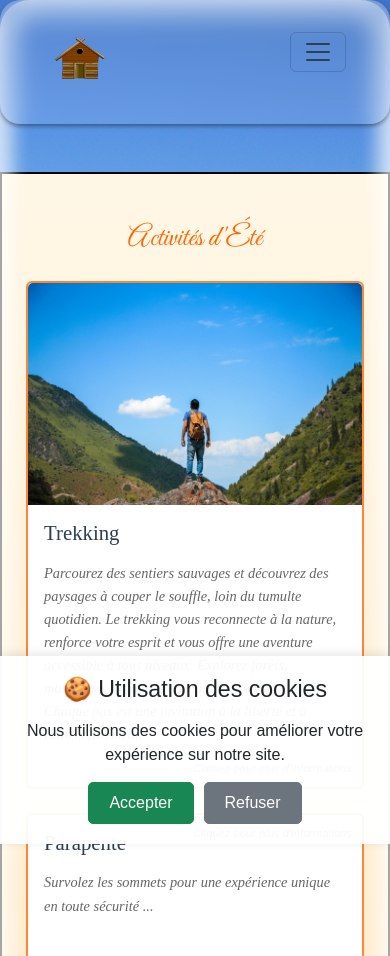
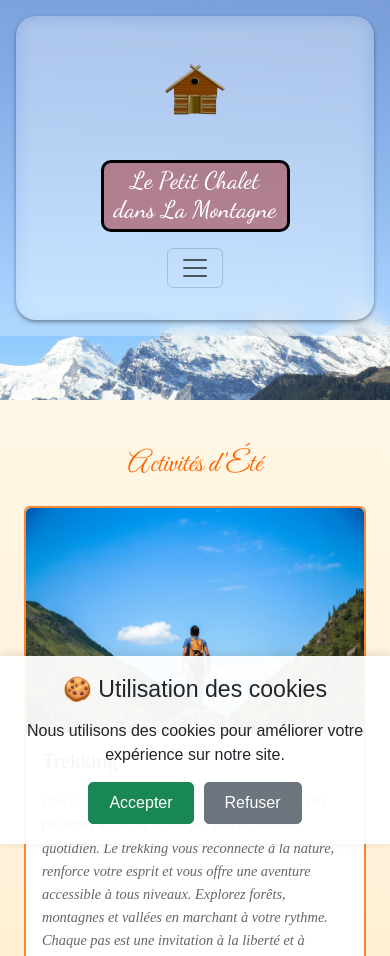
Before and after one commit to TurtleLearning/Projet, a PHP site: page /activites.html in a window 390 px wide. Shown: the top 956 px of the page. Run offline with PHP 8.4, Linux system fonts and the light colour scheme.

Commit message:
style divers

```diff
--- a/activites.html
+++ b/activites.html
@@ -1,6 +1,7 @@
 <!DOCTYPE html>
 <html lang="fr">
 <head>
+
     <meta charset="UTF-8">
     <meta name="viewport" content="width=device-width, initial-scale=1.0">
     <title>Activités - Le Petit Chalet dans La Montagne</title>
@@ -9,39 +10,51 @@
     <link rel="stylesheet" href="style.css">
     <link rel="stylesheet" href="https://cdnjs.cloudflare.com/ajax/libs/font-awesome/6.0.0-beta3/css/all.min.css">
     <link href="https://fonts.googleapis.com/css2?family=Great+Vibes&display=swap" rel="stylesheet">
+    <link rel="icon" type="image/x-icon" href="/Images/favicon.png">
+
 </head>
+
 <body>
-    <nav class="navbar navbar-expand-lg navbar-light bg-light sticky-top">
+
+    <header class="header-container">
+        <nav class="navbar navbar-expand-lg navbar-light">
             <div class="container-fluid">
-            <a class="navbar-brand" href="index.html">
-                <img src="Images/cabin-logo.png" alt="Le Petit Chalet" height="50">
+                <!-- Logo et titre groupés -->
+                <div class="brand-group">
+                    <a class="navbar-brand p-0 m-0" href="index.html">
+                        <img src="Images/cabin-logo.png" alt="Logo" height="60">
                     </a>
+                    <h1 class="main-title">Le Petit Chalet dans La Montagne</h1>
+                </div>
 
+                <!-- Menu burger pour mobile -->
                 <button class="navbar-toggler" type="button" data-bs-toggle="collapse" data-bs-target="#navbarNav">
                     <span class="navbar-toggler-icon"></span>
                 </button>
 
-            <div class="collapse navbar-collapse justify-content-center" id="navbarNav">
+                <!-- Menu de navigation -->
+                <div class="collapse navbar-collapse justify-content-end" style="gap:2em" id="navbarNav">
                     <ul class="navbar-nav">
                         <li class="nav-item">
-                        <a class="nav-link" href="index.html">
-                            <i class="bi bi-house-door"></i> Accueil
-                        </a>
+                            <a class="nav-link" href="index.html">Accueil</a>
                         </li>
                         <li class="nav-item">
-                        <a class="nav-link px-4" href="#summer">
-                            <i class="bi bi-sun"></i> Été
-                        </a>
+                            <a class="nav-link" href="#summer">Été</a>
                         </li>
                         <li class="nav-item">
-                        <a class="nav-link px-4" href="#winter">
-                            <i class="bi bi-snow"></i> Hiver
-                        </a>
+                            <a class="nav-link" href="#winter">Hiver</a>
+                        </li>
+                        <li class="nav-item">
+                            <a class="nav-link" href="reservation.html">Réserver un séjour</a>
+                        </li>
+                        <li class="nav-item">
+                            <a class="nav-link" href="contact.html">Nous Contacter</a>
                         </li>
                     </ul>
                 </div>
             </div>
         </nav>
+    </header>
 
     <!-- Section Été -->
     <section id="summer" class="summer-activities py-5">
@@ -287,14 +300,29 @@
         </div>
     </div>
 
+    <!-- Ajout du bouton "Retour en haut" avant le footer -->
+    <button id="back-to-top" class="back-to-top-btn" aria-label="Retour en haut de la page">
+        <i class="fas fa-arrow-up"></i>
+    </button>
+
+    <!-- Modification de la structure des modales pour ajouter un overlay -->
+    <div id="modalOverlay" class="modal-overlay"></div>
+    <div id="modalContainer" class="modal-card">
+        <div class="modal-header">
+            <h2 id="modalTitle"></h2>
+            <button class="close-button" aria-label="Fermer">×</button>
+        </div>
+        <div id="modalContent" class="modal-content"></div>
+    </div>
+
     <!-- Footer -->
     <footer class="footer">
         <div class="footer-grid">
             <!-- Colonne gauche -->
             <div class="footer-links">
-                <a href="#" class="footer-link" onclick="openModal('cgv')">Conditions générales de vente</a>
-                <a href="#" class="footer-link" onclick="openModal('privacy')">Politique de confidentialité</a>
-                <a href="#" class="footer-link" onclick="openModal('cookies')">Gestion des cookies</a>
+                <a href="#" class="footer-link" onclick="event.preventDefault(); openModal('cgv')">Conditions générales de vente</a> <!-- Afin de prévenir un retour en haut de la page -->
+                <a href="#" class="footer-link" onclick="event.preventDefault(); openModal('privacy')">Politique de confidentialité</a>
+                <a href="#" class="footer-link" onclick="event.preventDefault(); openModal('cookies')">Gestion des cookies</a>
             </div>
 
             <!-- Colonne droite -->
@@ -320,6 +348,7 @@
             </div>
         </div>
     </footer>
+
     <script src="https://cdn.jsdelivr.net/npm/bootstrap@5.3.0/dist/js/bootstrap.bundle.min.js"></script>
     <script src="modalFooter.js"></script>
     <script src="cookieConsent.js"></script>
@@ -339,35 +368,7 @@
             </div>
         </div>
     </div>
-    <!-- Ajout des attributs ARIA -->
-    <button aria-label="Fermer" class="close-button">×</button>
-    <script src="https://cdn.jsdelivr.net/npm/bootstrap@5.3.0/dist/js/bootstrap.bundle.min.js"></script>
-    <script src="modalFooter.js"></script>
-    <script src="cookieConsent.js"></script>
-    <style>
-        footer a:hover {
-            transform: scale(1.1); /* Agrandissement de 10% au survol */
-        }
-    </style>
 
-    <script src="https://cdn.jsdelivr.net/npm/bootstrap@5.3.0/dist/js/bootstrap.bundle.min.js"></script>
-    <script>
-        // Script optimisé pour les modales
-        document.addEventListener('DOMContentLoaded', function() {
-            var modals = document.querySelectorAll('.modal');
-            modals.forEach(function(modal) {
-                new bootstrap.Modal(modal);
-            });
+</body>
 
-            document.querySelectorAll('a[href^="#"]').forEach(anchor => {
-                anchor.addEventListener('click', function (e) {
-                    e.preventDefault();
-                    document.querySelector(this.getAttribute('href')).scrollIntoView({
-                        behavior: 'smooth'
-                    });
-                });
-            });
-        });
-    </script>
-</body>
 </html>
--- a/style.css
+++ b/style.css
@@ -1,3 +1,7 @@
+@import url('https://fonts.googleapis.com/css2?family=EB+Garamond&display=swap'); /* Police des nav-item */
+@import url('https://fonts.googleapis.com/css2?family=Dancing+Script:wght@500&display=swap'); /* Police du titre*/
+@import url('https://fonts.googleapis.com/css2?family=Lato:wght@300;400&display=swap'); /* Police du footer*/
+
 /*RESET COMPLET */
 
 /* Modern CSS Reset */
@@ -213,15 +217,15 @@ ul ul {
     padding: 2em 2em;
 }
 
+.nav-item {
+    font-family: 'EB Garamond', serif;
+}
+
 .navbar-nav {
     background-color: rgba(255, 255, 255, 0.5) !important; /* Fond semi-transparent */
     border-radius: 2em;
     padding: 1em;
     gap : 2em;
-}
-
-.navbar-brand {
-    margin-right: none !important;
 }
 
 .navbar-brand img {
@@ -392,11 +396,12 @@ ul ul {
 }
 
 button.navbar-toggler {
-    margin-bottom : 1em;
+    display: flex;
+    align-items: center;
 }
 
 /* Responsive */
-@media (max-width: 991.98px) {
+/* @media (max-width: 991.98px) {
     .navbar-nav {
         text-align: center;
     }
@@ -832,8 +878,8 @@ button.navbar-toggler {
 }
 
 .main-title {
-    font-family: 'Wensley', 'modern serif';
-    font-size: 1.8em;
+    font-family: 'Dancing Script', cursive;
+    font-size: 2.5em;
     color: white;
     margin: 0;
     background-color: rgba(165, 42, 42, 0.5);
@@ -844,8 +890,7 @@ button.navbar-toggler {
 
 /* Espacement et style des sections */
 section {
-    margin: 4rem auto;
-    border: #000 2.5px solid;
+    margin-top: 4rem;
 }
 
 /* Espacement spécifique pour le carousel */
@@ -873,11 +918,6 @@ section {
     .main-title {
         font-size: 1.4em;
         padding: 6px 12px;
-    }
-
-    section {
-        margin: 3rem auto;
-        padding: 1.5rem;
     }
 }
 
@@ -913,21 +953,11 @@ section {
 
 /* Effet de flou sur les bords des sections */
 section::before {
-    content: '';
-    position: absolute;
-    top: 0;
-    left: 0;
-    right: 0;
-    bottom: 0;
-    box-shadow: inset 0 0 20px 10px rgba(255, 255, 255, 0.5);
-    border-radius: 30px;
-    pointer-events: none;
+    content: none;
 }
 
 /* Style spécifique pour le carousel */
-.carousel-section {
-    margin: 6rem auto;
-}
+
 
 /* Style des blocs avec effet de flou */
 .block {
@@ -2347,7 +2359,7 @@ textarea {
 
     /* Assure que le menu burger apparaît au bon breakpoint */
     .navbar-expand-lg .navbar-toggler {
-        display: block;
+        align-items: center;
     }
 
     .navbar-expand-lg .navbar-collapse {
@@ -2387,3 +2399,41 @@ textarea {
         flex-direction: row;
     }
 }
+
+/* Style pour cacher la modale et l'overlay par défaut */
+.modal-overlay,
+.modal-card {
+    display: none;
+    opacity: 0;
+    visibility: hidden;
+}
+
+/* Style quand la modale est active */
+.modal-overlay.active,
+.modal-card.active {
+    display: block;
+    opacity: 1;
+    visibility: visible;
+}
+
+/* Ajuster l'alignement du menu burger */
+.navbar-toggler {
+    align-self: center; /* Centre verticalement le burger */
+}
+
+
+
+/* Ajuster le conteneur du header pour un meilleur alignement */
+.header-container .container-fluid {
+    display: flex;
+    align-items: center;
+    justify-content: space-between;
+}
+
+/* Ajuster le groupe logo + titre */
+.brand-group {
+    display: flex;
+    align-items: center;
+    gap: 20px;
+    flex-grow: 1; /* Permet au groupe de prendre l'espace disponible */
+}
```
Also changed, not shown: other parts of style.css (+48 -25 lines), contact.html (+77 -9 lines), index.html (+21 -12 lines), reservation.html (+27 -7 lines), Images/favicon.png (added). Lines whose indentation alone changed are shown as unchanged.
